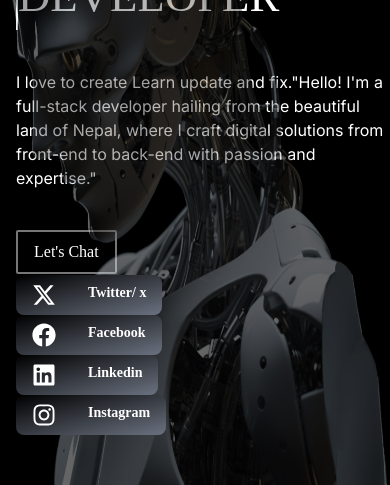
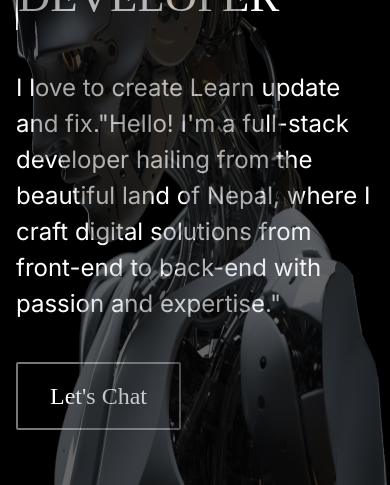
Before and after one commit to Yubraj977/Portfolio, a React (Vite) app: page / in a window 390 px wide. Shown: the part 297-782 px from the top of the page. Built offline with nearby package versions, Linux system fonts and the light colour scheme; some icons are missing; a web font is replaced by a local one.

Commit message:
Added the final design for the home page i think now this is fine thanku!

```diff
--- a/src/pages/Home/Home.jsx
+++ b/src/pages/Home/Home.jsx
@@ -11,7 +11,7 @@ const rightBox=' text-sm text-white font-allerta transition-transform duration-5
 const belowBox='bg-gradient-to-br from-black to-neutral-900 bg-opacity-1 w-1/2 px-8 flex flex-col justify-center py-4  hover:scale-110  transition-transform duration-300 ease-in hover:skew-x-6'
 function Home() {
   return (
-    <div className="main   flex flex-col lg:h-screen   md:h-screen lg:flex-row lg: pl-4 lg:pl-8 h-screen bg-black pt-16 lg:justify-between " >
+    <div className="main   flex flex-col lg:h-screen   md:h-screen lg:flex-row lg: px-4 lg:pl-8 h-screen bg-black pt-16 lg:justify-between " >
 
 <div className='text-white absolute lg:flex flex-col top-1/2 transform -translate-y-1/2 font-64 font-bold hidden'>
   <div className='text-white flex gap-4'>
@@ -42,8 +42,8 @@ function Home() {
           <h3 className='text-3xl font-64 '>FULL STACK</h3>
           <h1 className='lg:text-[3.1rem] text-[2.8rem] font-64 '>DEVELOPER </h1>
         </div>
-        <p className='lg:text-[0.8rem] text-[1rem] mt-10 lg:mt-4 font-inter  '>I love to create Learn update and fix."Hello! I'm a full-stack developer hailing from the beautiful land of Nepal, where I craft digital solutions from front-end to back-end with passion and expertise."</p>
-        <button className='lg:mt-6 mt-10 border-2 border-fifth px-4 py-2 rounded-sm'>Let's Chat</button>
+        <p className='lg:text-[0.8rem] text-[1.5rem] mt-10 lg:mt-4 font-inter  '>I love to create Learn update and fix."Hello! I'm a full-stack developer hailing from the beautiful land of Nepal, where I craft digital solutions from front-end to back-end with passion and expertise."</p>
+        <button className='lg:mt-6 mt-10 border-2 border-fifth lg:px-4 lg:py-2  px-8 py-4 rounded-sm text-2xl lg:text-base'>Let's Chat</button>
       </div>
 
      {/* For medium part */}
@@ -65,7 +65,7 @@ function Home() {
 
 
       {/* For the right part */}
-      <div class='lg:flex lg:flex-col flex-row justify-center items-center lg:items-start  gap-20 z-20 lg:gap-4 font-black lg:relative lg:right-[-6.7rem]  mb-28 flex-wrap'>
+      <div class='lg:flex lg:flex-col flex-row justify-center items-center lg:items-start  gap-20 z-20 lg:gap-4 font-black lg:relative lg:right-[-6.7rem]  mb-28 flex-wrap hidden'>
 
       <a href="https://twitter.com/YubrajK81639352" target='blank'> <div className={rightBox}><span className='mr-8'> <FaXTwitter  className='text-2xl'/>  </span> Twitter/ x</div></a>
       <a href="" target='bank'> <div className={rightBox}><span className='mr-8'> <FaFacebook   className='text-2xl'/>  </span> Facebook</div></a>
```
